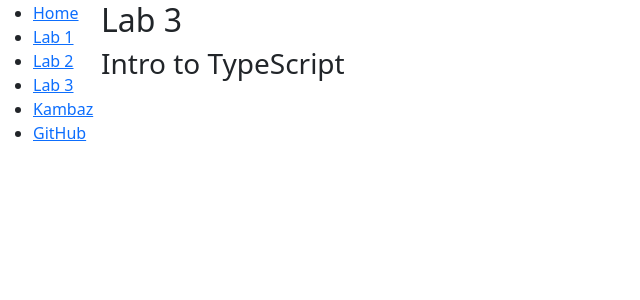
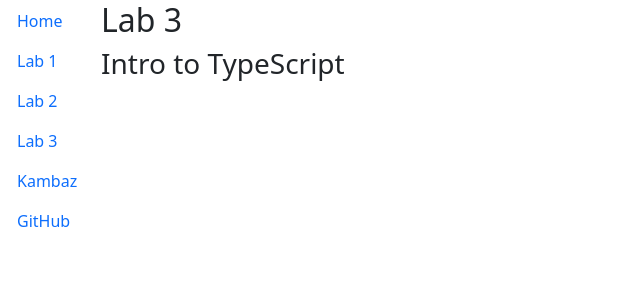
Before and after one commit to nirajmehta960/kambaz-next-js, a Next.js app: page /Labs/Lab3 in a window 1280 px wide. Shown: the top 300 px of the page, without its empty margins (0-640 px from the left). Built offline with nearby package versions, Linux system fonts and the light colour scheme.

Commit message:
feat: Styling Kambaz modules and lab page

```diff
--- a/app/Labs/TOC.tsx
+++ b/app/Labs/TOC.tsx
@@ -1,40 +1,42 @@
+import { Nav, NavItem, NavLink } from "react-bootstrap";
 import Link from "next/link";
 export default function TOC() {
   return (
-    <ul>
-      <li>
-        <Link href="/Labs" id="wd-lab1-link">
+    <Nav variant="pills">
+      <NavItem>
+        <NavLink href="/Labs" as={Link} id="wd-lab1-link">
           Home
-        </Link>
-      </li>
-      <li>
-        <Link href="/Labs/Lab1" id="wd-lab1-link">
+        </NavLink>
+      </NavItem>
+      <NavItem>
+        <NavLink href="/Labs/Lab1" as={Link} id="wd-lab1-link">
           Lab 1
-        </Link>
-      </li>
-      <li>
-        <Link href="/Labs/Lab2" id="wd-lab2-link">
+        </NavLink>
+      </NavItem>
+      <NavItem>
+        <NavLink href="/Labs/Lab2" as={Link} id="wd-lab2-link">
           Lab 2
-        </Link>
-      </li>
-      <li>
-        <Link href="/Labs/Lab3" id="wd-lab3-link">
+        </NavLink>
+      </NavItem>
+      <NavItem>
+        <NavLink href="/Labs/Lab3" as={Link} id="wd-lab3-link">
           Lab 3
-        </Link>
-      </li>
-      <li>
-        <Link href="/Account/Signin" id="wd-kambaz-link">
+        </NavLink>
+      </NavItem>
+      <NavItem>
+        <NavLink href="/Account/Signin" as={Link} id="wd-kambaz-link">
           Kambaz
-        </Link>
-      </li>
-      <li>
-        <Link
+        </NavLink>
+      </NavItem>
+      <NavItem>
+        <NavLink
+          target="_blank"
           href="https://github.com/nirajmehta960/kambaz-next-js"
           id="wd-github-link"
         >
           GitHub
-        </Link>
-      </li>
-    </ul>
+        </NavLink>
+      </NavItem>
+    </Nav>
   );
 }
```
Also changed, not shown: app/(Kambaz)/Courses/[cid]/Modules/page.tsx (+7 -6 lines).
